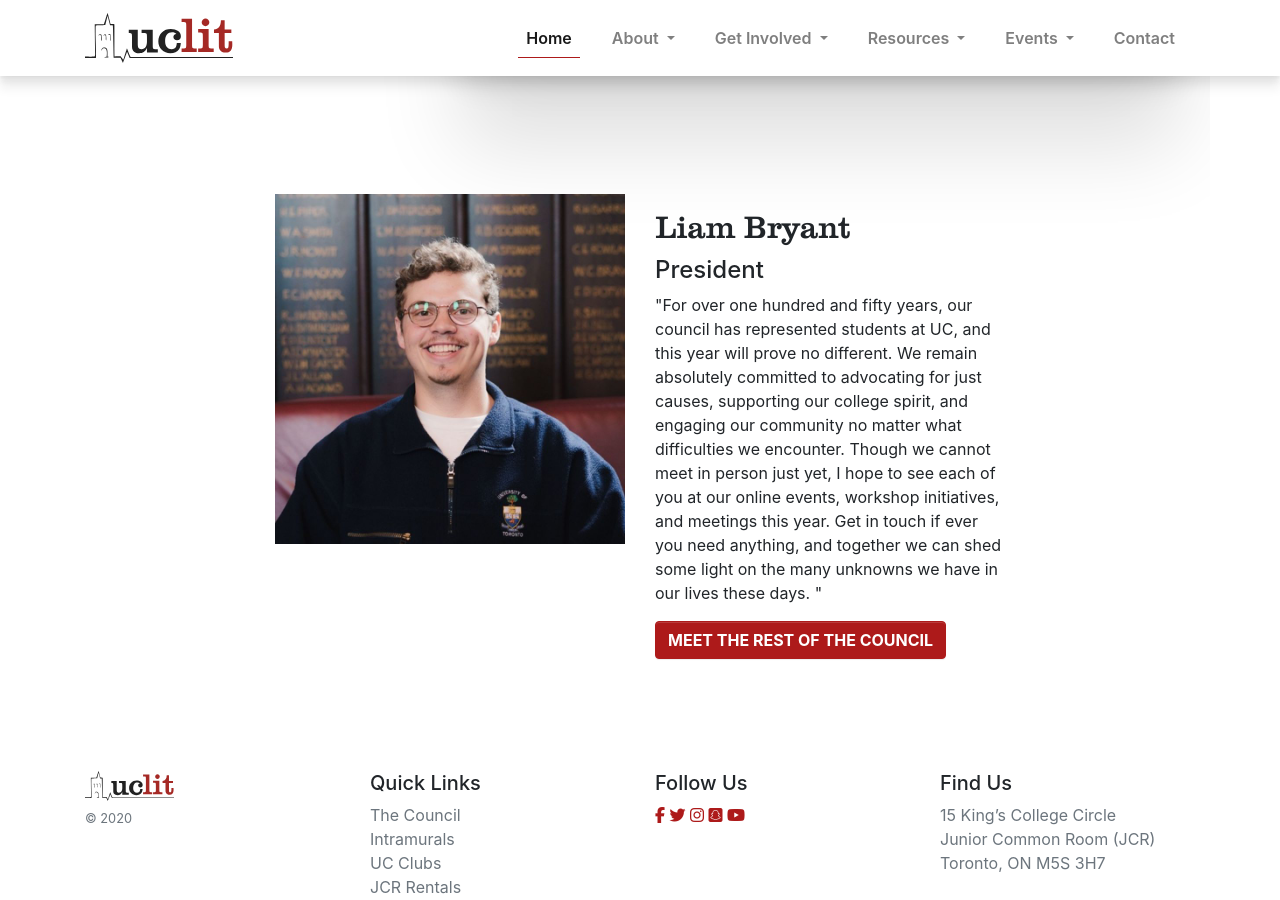
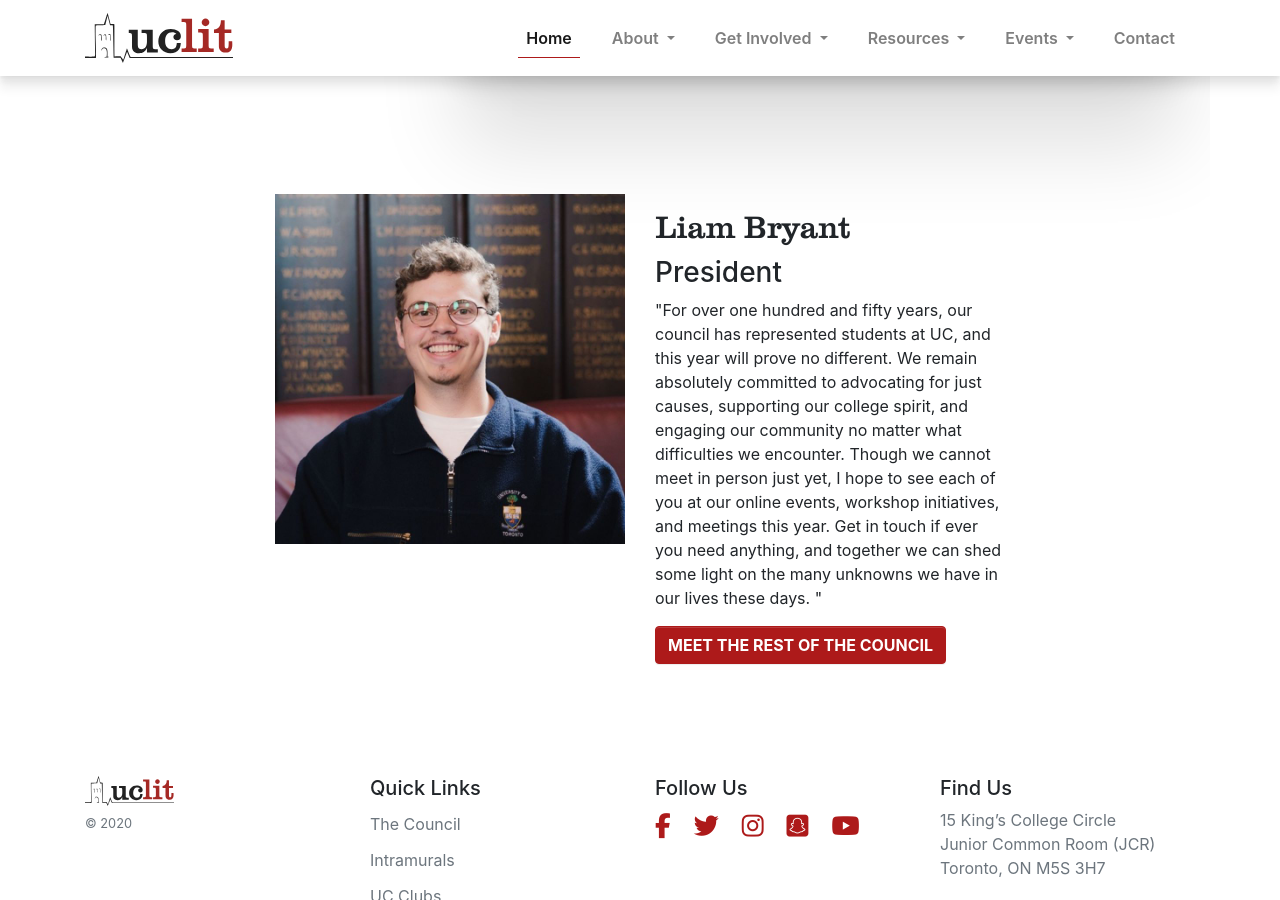
Before and after one commit to uclit-webmaster/uclit-site, a Jekyll site: the page built from index.html, in a window 1280 px wide and 900 px high, scrolled down 454 px. Built offline with Jekyll 4.4.1, drawn with Linux system fonts in a browser that asks for light colours; nearby versions of some CDN libraries.

Commit message:
mobile accessibility fixes

```diff
--- a/_includes/footer.html
+++ b/_includes/footer.html
@@ -21,15 +21,15 @@
         <h5>Quick Links</h5>
         <ul class="list-unstyled text-small">
         {% for item in site.data.footer.quick_links %}
-          <li><a class="text-muted" href="{{ item.link | relative-url }}">{{ item.name }}</a></li>
+          <li class="mb-1 py-1"><a class="text-muted" href="{{ item.link | relative-url }}">{{ item.name }}</a></li>
         {% endfor %}
         </ul>
       </div>
       <div class="col-6 col-md">
         <h5>Follow Us</h5>
         {% for item in site.data.footer.follow_us %}
-        <span class="color-primary">
-          <a href="{{ item.link }}">
+        <span class="color-primary pr-3" style="font-size: 25px">
+          <a href="{{ item.link }}" aria-label="find us on {{ item.network }}!">
           <i class="
           {% case item.network %}
             {% when "twitter" %}
@@ -55,7 +55,7 @@
       </div>
       <div class="col-6 col-md">
         <h5>Find Us</h5>
-        <p style="white-space: pre-wrap" class="text-small text-muted">{{ site.data.footer.find_us}}</p>
+        <p style="white-space: pre-wrap" class="text-small text-muted">{{ site.data.footer.find_us }}</p>
       </div>
     </div>
   </div>
--- a/_includes/navbar.html
+++ b/_includes/navbar.html
@@ -1,6 +1,6 @@
 <nav class="navbar navbar-expand-lg navbar-light fixed-top">
   <div class="container">
-    <a class="navbar-brand" href="#">
+    <a class="navbar-brand" href="#" aria-label="Home">
       <img src="{{'/assets/images/logo.svg' | relative_url }}" height="50px" alt="">
     </a>
     <button class="navbar-toggler" type="button" data-toggle="collapse" data-target="#navbarNavAltMarkup"
--- a/index.html
+++ b/index.html
@@ -10,7 +10,7 @@ title: Home page
     </div>
     <div class="col-sm-4 mt-3" data-aos="fade-left">
         <h2 class="font-secondary">{{ site.data.presidents-message.name }}</h2>
-        <h4>President</h4>
+        <h3>President</h3>
         <p>"{{ site.data.presidents-message.message }}"</p>
         <a class="btn btn-primary" href="{{ '/about/council' | relative_url }}"><strong>MEET THE REST OF THE COUNCIL</strong></a>
     </div>
```
